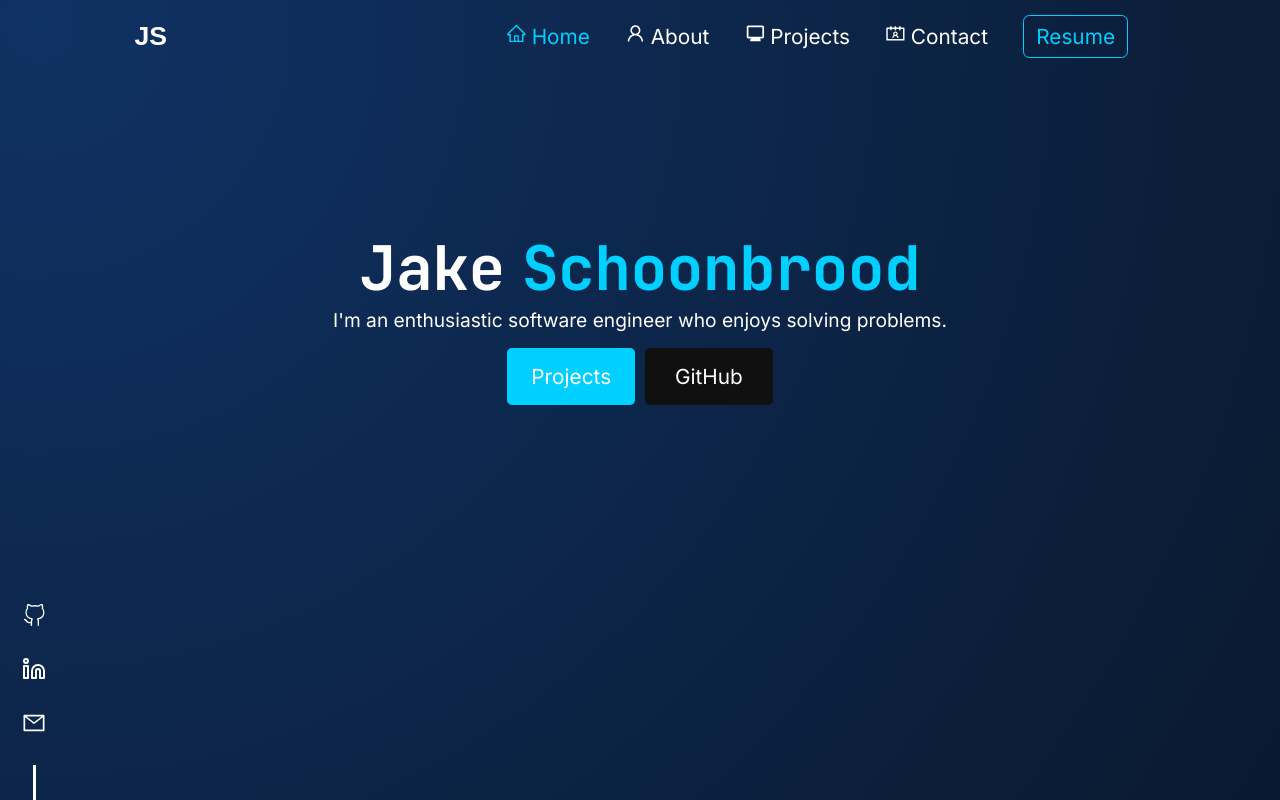
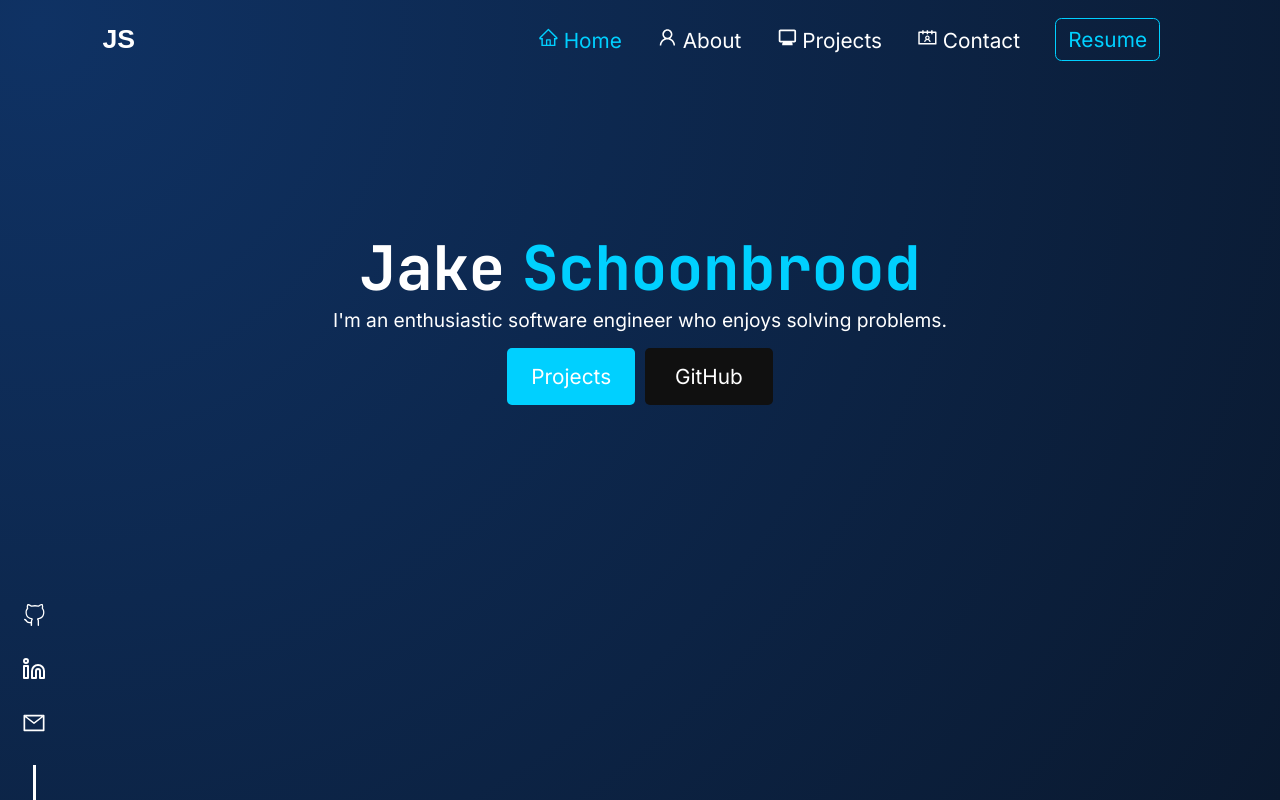
Before and after one commit to JSchoonbrood/Portfolio, a React (Create React App) app: page / in a window 1280 px wide. Built offline with nearby package versions, Linux system fonts and the light colour scheme.

Commit message:
Navbar size changes

```diff
--- a/src/components/navbar/navbar.scss
+++ b/src/components/navbar/navbar.scss
@@ -4,10 +4,9 @@
 .navbar {
   height: auto;
   z-index: 999;
-  padding-top: 0.4rem;
-  padding-bottom: 0.4rem;
-  width: 80%;
-  // background-color: variables.$accent-color-nav;
+  margin-top: 0.6rem;
+  width: 85%;
+  // background-color: vriables.$accent-color-nav;
   .navbar__expand {
     .menu {
       display: none;
@@ -57,6 +56,7 @@
   .navbar {
     padding-top: 0rem;
     padding-bottom: 0rem;
+    margin-top: 0;
     height: 6vh;
     background-color: transparent;
     width: 100%;
```
